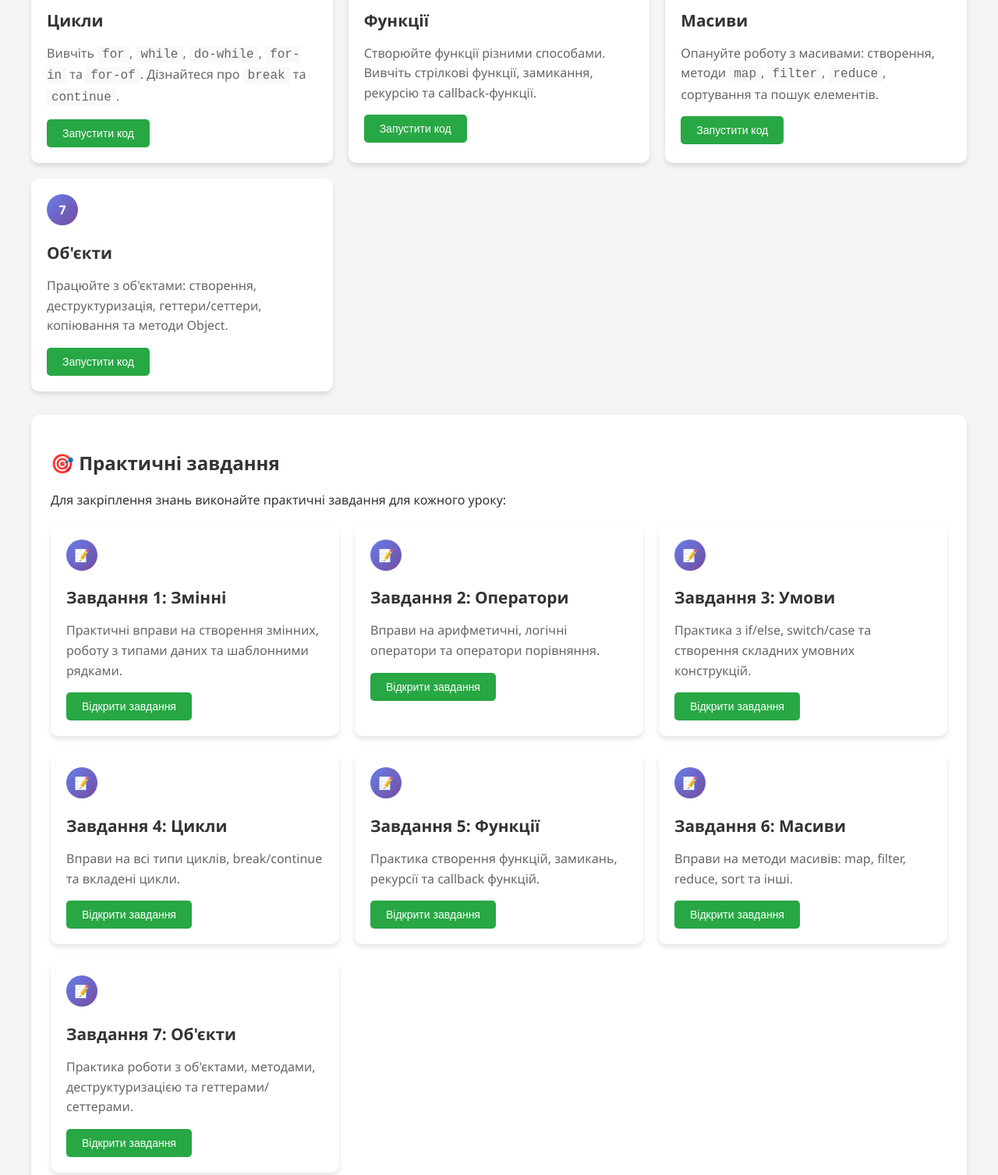
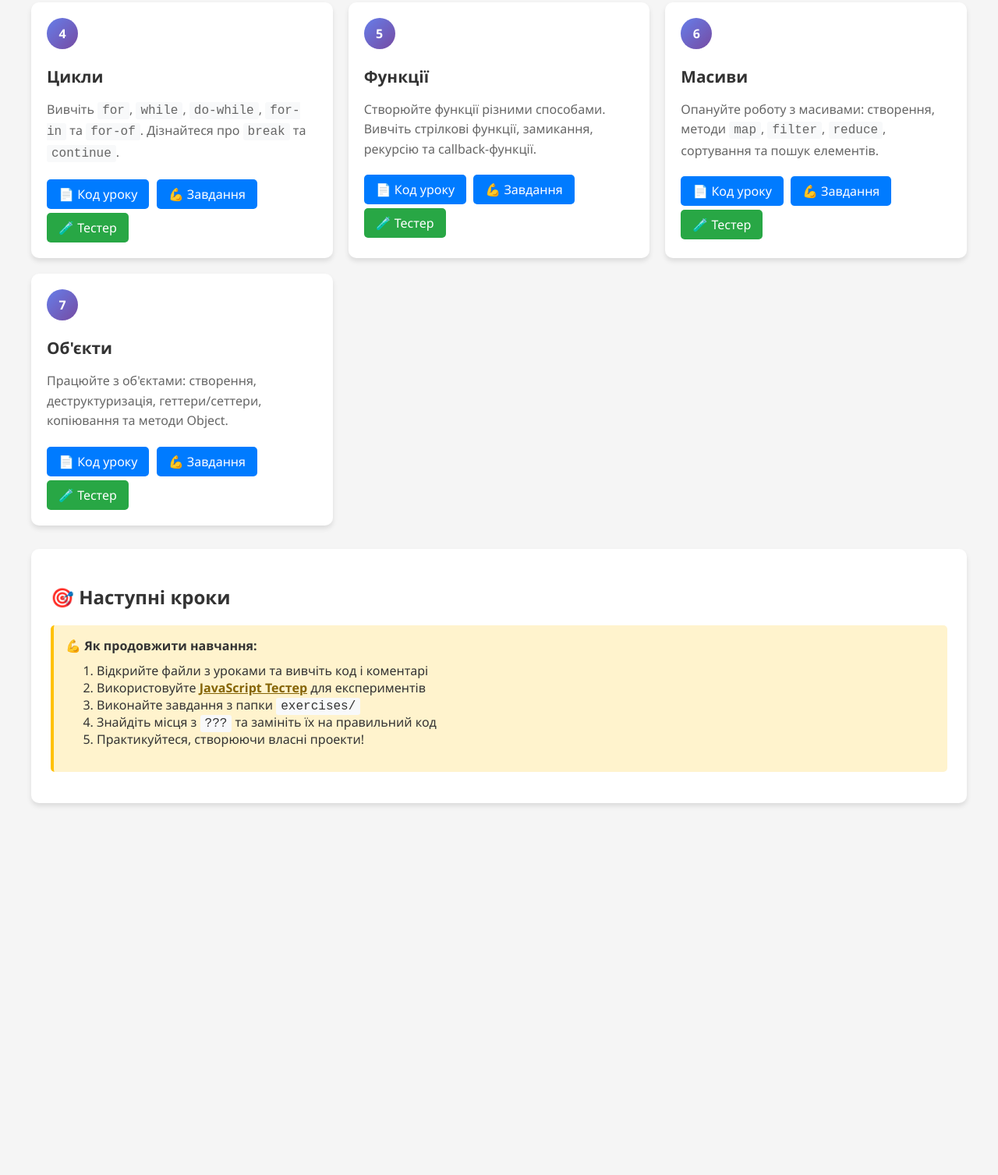
Before and after one commit to rubin666666/javascript-course, a plain HTML site: page js-basics/index.html in a window 1280 px wide. Shown: the part 1272-2779 px from the top of the page at 78% size. After the commit the page ends 2352 px from the top, so only its background shows below. Drawn offline with Linux system fonts and the light colour scheme.

Commit message:
Fix: Remove non-working 'Run Code' buttons and improve navigation
- Remove broken fetch() based code execution buttons
- Add direct links to JavaScript files and exercises
- Add prominent 'Tester' button for each lesson
- Update instructions to guide users to working alternatives
- Simplify navigation and improve user experience
- Remove broken JavaScript console functionality

```diff
--- a/js-basics/index.html
+++ b/js-basics/index.html
@@ -19,10 +19,10 @@
             <div style="background: #e8f5e8; padding: 15px; border-radius: 8px; border-left: 4px solid #28a745;">
                 <h4 style="margin-top: 0; color: #155724;">🎯 Для початківців</h4>
                 <ol style="margin: 0;">
-                    <li>Натисніть кнопку "Запустити код" для уроку</li>
-                    <li>Подивіться результат у консолі внизу</li>
                     <li>Відкрийте файл .js в текстовому редакторі</li>
                     <li>Вивчіть код та коментарі</li>
+                    <li>Використовуйте <a href="tester.html" style="color: #155724; font-weight: bold;">JavaScript Тестер</a> для експериментів</li>
+                    <li>Виконуйте завдання з файлів exercises/</li>
                 </ol>
             </div>
 
@@ -38,10 +38,11 @@
         </div>
 
         <div class="highlight">
-            <strong>⚠️ Важливо:</strong> Якщо кнопки "Запустити код" не працюють, використовуйте альтернативні способи:
-            <br>• Відкрийте <code>tester.html</code> для інтерактивного тестування
+            <strong>💡 Способи запуску коду:</strong>
+            <br>• <a href="tester.html" style="color: #856404; font-weight: bold;">Відкрити JavaScript Тестер</a> - найкращий спосіб для експериментів
             <br>• Скопіюйте код у консоль браузера (F12 → Console)
             <br>• Використайте онлайн редактор: <a href="https://codepen.io" target="_blank">CodePen</a> або <a href="https://jsfiddle.net" target="_blank">JSFiddle</a>
+            <br>• Запустіть через Node.js: <code>node filename.js</code>
         </div>
 
         <div style="background: #d4edda; padding: 15px; border-radius: 8px; margin-top: 15px;">
@@ -63,7 +64,9 @@
                 Вивчіть як створювати змінні за допомогою <code>let</code>, <code>const</code> та <code>var</code>.
                 Познайомтеся з основними типами даних: числа, рядки, булеві значення, масиви та об'єкти.
             </p>
-            <button class="run-button" onclick="runLesson('01-variables.js')">Запустити код</button>
+            <a href="01-variables.js" class="file-link">📄 Код уроку</a>
+            <a href="exercises/01-variables-exercises.js" class="file-link">💪 Завдання</a>
+            <a href="tester.html" class="file-link" style="background: #28a745;">🧪 Тестер</a>
         </div>
 
         <div class="lesson-card">
@@ -73,7 +76,9 @@
                 Дізнайтеся про арифметичні, логічні оператори та оператори порівняння.
                 Вивчіть тернарний оператор та короткочасну оцінку.
             </p>
-            <button class="run-button" onclick="runLesson('02-operators.js')">Запустити код</button>
+            <a href="02-operators.js" class="file-link">📄 Код уроку</a>
+            <a href="exercises/02-operators-exercises.js" class="file-link">💪 Завдання</a>
+            <a href="tester.html" class="file-link" style="background: #28a745;">🧪 Тестер</a>
         </div>
 
         <div class="lesson-card">
@@ -83,7 +88,9 @@
                 Навчіться використовувати <code>if/else</code> та <code>switch/case</code>.
                 Практичні приклади валідації та системи знижок.
             </p>
-            <button class="run-button" onclick="runLesson('03-conditions.js')">Запустити код</button>
+            <a href="03-conditions.js" class="file-link">📄 Код уроку</a>
+            <a href="exercises/03-conditions-exercises.js" class="file-link">💪 Завдання</a>
+            <a href="tester.html" class="file-link" style="background: #28a745;">🧪 Тестер</a>
         </div>
 
         <div class="lesson-card">
@@ -93,7 +100,9 @@
                 Вивчіть <code>for</code>, <code>while</code>, <code>do-while</code>, <code>for-in</code> та <code>for-of</code>.
                 Дізнайтеся про <code>break</code> та <code>continue</code>.
             </p>
-            <button class="run-button" onclick="runLesson('04-loops.js')">Запустити код</button>
+            <a href="04-loops.js" class="file-link">📄 Код уроку</a>
+            <a href="exercises/04-loops-exercises.js" class="file-link">💪 Завдання</a>
+            <a href="tester.html" class="file-link" style="background: #28a745;">🧪 Тестер</a>
         </div>
 
         <div class="lesson-card">
@@ -103,7 +112,9 @@
                 Створюйте функції різними способами. Вивчіть стрілкові функції, замикання,
                 рекурсію та callback-функції.
             </p>
-            <button class="run-button" onclick="runLesson('05-functions.js')">Запустити код</button>
+            <a href="05-functions.js" class="file-link">📄 Код уроку</a>
+            <a href="exercises/05-functions-exercises.js" class="file-link">💪 Завдання</a>
+            <a href="tester.html" class="file-link" style="background: #28a745;">🧪 Тестер</a>
         </div>
 
         <div class="lesson-card">
@@ -113,7 +124,10 @@
                 Опануйте роботу з масивами: створення, методи <code>map</code>, <code>filter</code>, <code>reduce</code>,
                 сортування та пошук елементів.
             </p>
-            <button class="run-button" onclick="runLesson('06-arrays.js')">Запустити код</button>
+            <a href="06-arrays.js" class="file-link">📄 Код уроку</a>
+            <a href="exercises/06-arrays-exercises.js" class="file-link">💪 Завдання</a>
+            <a href="tester.html" class="file-link" style="background: #28a745;">🧪 Тестер</a>
+
         </div>
 
         <div class="lesson-card">
@@ -123,161 +137,26 @@
                 Працюйте з об'єктами: створення, деструктуризація, геттери/сеттери,
                 копіювання та методи Object.
             </p>
-            <button class="run-button" onclick="runLesson('07-objects.js')">Запустити код</button>
+            <a href="07-objects.js" class="file-link">📄 Код уроку</a>
+            <a href="exercises/07-objects-exercises.js" class="file-link">💪 Завдання</a>
+            <a href="tester.html" class="file-link" style="background: #28a745;">🧪 Тестер</a>
         </div>
     </div>
 
     <div class="instructions" style="margin-top: 30px;">
-        <h2>🎯 Практичні завдання</h2>
-        <p>Для закріплення знань виконайте практичні завдання для кожного уроку:</p>
-
-        <div class="lesson-grid" style="margin-top: 20px;">
-            <div class="lesson-card">
-                <div class="lesson-number">📝</div>
-                <h3 class="lesson-title">Завдання 1: Змінні</h3>
-                <p class="lesson-description">
-                    Практичні вправи на створення змінних, роботу з типами даних та шаблонними рядками.
-                </p>
-                <button class="run-button" onclick="runLesson('exercises/01-variables-exercises.js')">Відкрити завдання</button>
-            </div>
-
-            <div class="lesson-card">
-                <div class="lesson-number">📝</div>
-                <h3 class="lesson-title">Завдання 2: Оператори</h3>
-                <p class="lesson-description">
-                    Вправи на арифметичні, логічні оператори та оператори порівняння.
-                </p>
-                <button class="run-button" onclick="runLesson('exercises/02-operators-exercises.js')">Відкрити завдання</button>
-            </div>
-
-            <div class="lesson-card">
-                <div class="lesson-number">📝</div>
-                <h3 class="lesson-title">Завдання 3: Умови</h3>
-                <p class="lesson-description">
-                    Практика з if/else, switch/case та створення складних умовних конструкцій.
-                </p>
-                <button class="run-button" onclick="runLesson('exercises/03-conditions-exercises.js')">Відкрити завдання</button>
-            </div>
-
-            <div class="lesson-card">
-                <div class="lesson-number">📝</div>
-                <h3 class="lesson-title">Завдання 4: Цикли</h3>
-                <p class="lesson-description">
-                    Вправи на всі типи циклів, break/continue та вкладені цикли.
-                </p>
-                <button class="run-button" onclick="runLesson('exercises/04-loops-exercises.js')">Відкрити завдання</button>
-            </div>
-
-            <div class="lesson-card">
-                <div class="lesson-number">📝</div>
-                <h3 class="lesson-title">Завдання 5: Функції</h3>
-                <p class="lesson-description">
-                    Практика створення функцій, замикань, рекурсії та callback функцій.
-                </p>
-                <button class="run-button" onclick="runLesson('exercises/05-functions-exercises.js')">Відкрити завдання</button>
-            </div>
-
-            <div class="lesson-card">
-                <div class="lesson-number">📝</div>
-                <h3 class="lesson-title">Завдання 6: Масиви</h3>
-                <p class="lesson-description">
-                    Вправи на методи масивів: map, filter, reduce, sort та інші.
-                </p>
-                <button class="run-button" onclick="runLesson('exercises/06-arrays-exercises.js')">Відкрити завдання</button>
-            </div>
-
-            <div class="lesson-card">
-                <div class="lesson-number">📝</div>
-                <h3 class="lesson-title">Завдання 7: Об'єкти</h3>
-                <p class="lesson-description">
-                    Практика роботи з об'єктами, методами, деструктуризацією та геттерами/сеттерами.
-                </p>
-                <button class="run-button" onclick="runLesson('exercises/07-objects-exercises.js')">Відкрити завдання</button>
-            </div>
-        </div>
-
-        <div class="highlight" style="margin-top: 20px;">
-            <strong>💪 Як виконувати завдання:</strong>
+        <h2>🎯 Наступні кроки</h2>
+        <div class="highlight">
+            <strong>💪 Як продовжити навчання:</strong>
             <ol style="margin-top: 10px;">
-                <li>Відкрийте файл з завданнями у редакторі коду</li>
+                <li>Відкрийте файли з уроками та вивчіть код і коментарі</li>
+                <li>Використовуйте <a href="tester.html" style="color: #856404; font-weight: bold;">JavaScript Тестер</a> для експериментів</li>
+                <li>Виконайте завдання з папки <code>exercises/</code></li>
                 <li>Знайдіть місця з <code>???</code> та замініть їх на правильний код</li>
-                <li>Розкоментуйте код (видаліть <code>//</code>) для тестування</li>
-                <li>Запустіть код щоб перевірити результат</li>
+                <li>Практикуйтеся, створюючи власні проекти!</li>
             </ol>
         </div>
     </div>
 
-    <div id="console-output" class="console-output">
-        <div id="output-content"></div>
-    </div>
 
-    <script>
-        // Перехват console.log для відображення у нашій консолі
-        const originalLog = console.log;
-        let outputDiv = document.getElementById('output-content');
-        let consoleDiv = document.getElementById('console-output');
-
-        function customLog(...args) {
-            // Викликаємо оригінальний console.log
-            originalLog.apply(console, args);
-
-            // Додаємо вивід у нашу консоль
-            const message = args.map(arg => {
-                if (typeof arg === 'object') {
-                    return JSON.stringify(arg, null, 2);
-                }
-                return String(arg);
-            }).join(' ');
-
-            const div = document.createElement('div');
-            div.style.marginBottom = '5px';
-            div.textContent = message;
-            outputDiv.appendChild(div);
-
-            // Автоскрол вниз
-            consoleDiv.scrollTop = consoleDiv.scrollHeight;
-        }
-
-        async function runLesson(filename) {
-            // Очищаємо попередній вивід
-            outputDiv.innerHTML = '';
-            consoleDiv.style.display = 'block';
-
-            // Перехоплюємо console.log
-            console.log = customLog;
-
-            try {
-                // Завантажуємо та виконуємо код
-                const response = await fetch(filename);
-                const code = await response.text();
-
-                // Додаємо заголовок
-                const header = document.createElement('div');
-                header.style.color = '#f1c40f';
-                header.style.fontWeight = 'bold';
-                header.style.marginBottom = '10px';
-                header.textContent = `=== Запуск ${filename} ===`;
-                outputDiv.appendChild(header);
-
-                // Виконуємо код
-                eval(code);
-
-            } catch (error) {
-                const errorDiv = document.createElement('div');
-                errorDiv.style.color = '#e74c3c';
-                errorDiv.textContent = `Помилка: ${error.message}`;
-                outputDiv.appendChild(errorDiv);
-            } finally {
-                // Відновлюємо оригінальний console.log
-                console.log = originalLog;
-            }
-        }
-
-        // Показуємо привітання при завантаженні
-        window.addEventListener('load', () => {
-            console.log('🎉 Ласкаво просимо до курсу JavaScript!');
-            console.log('👆 Виберіть урок вище і натисніть "Запустити код"');
-        });
-    </script>
 </body>
 </html>
```
